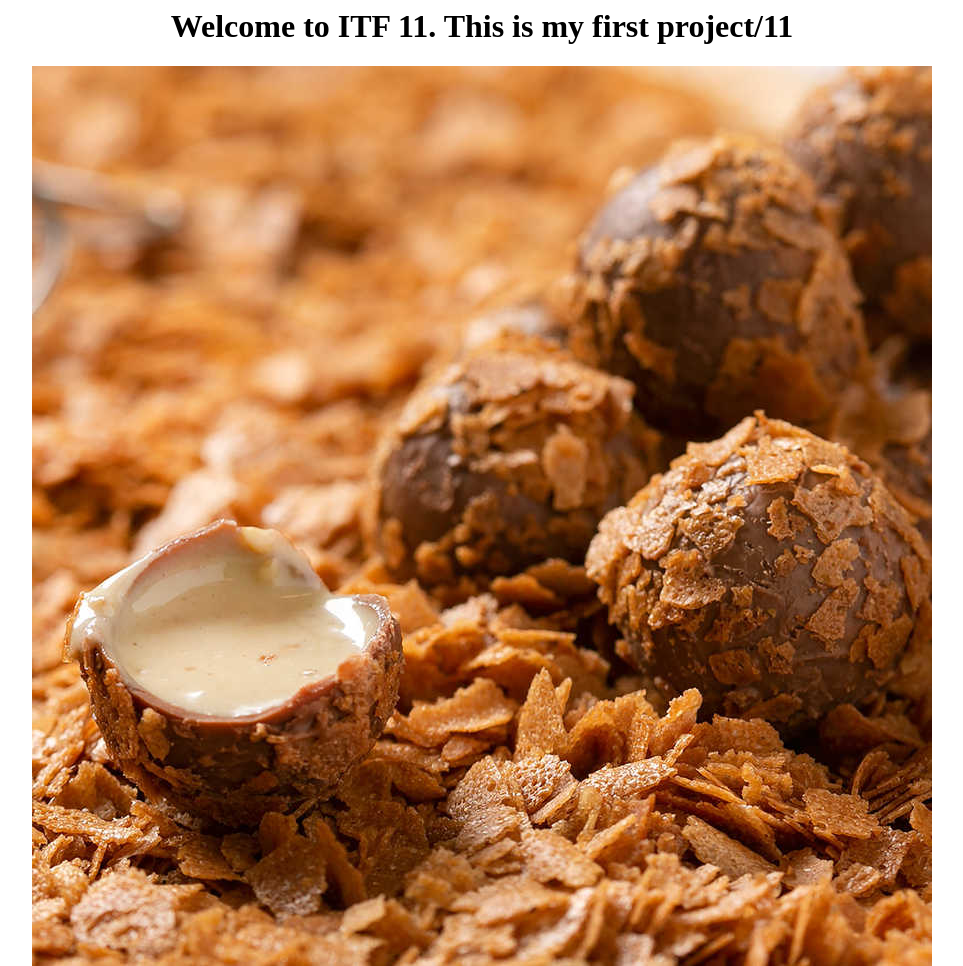
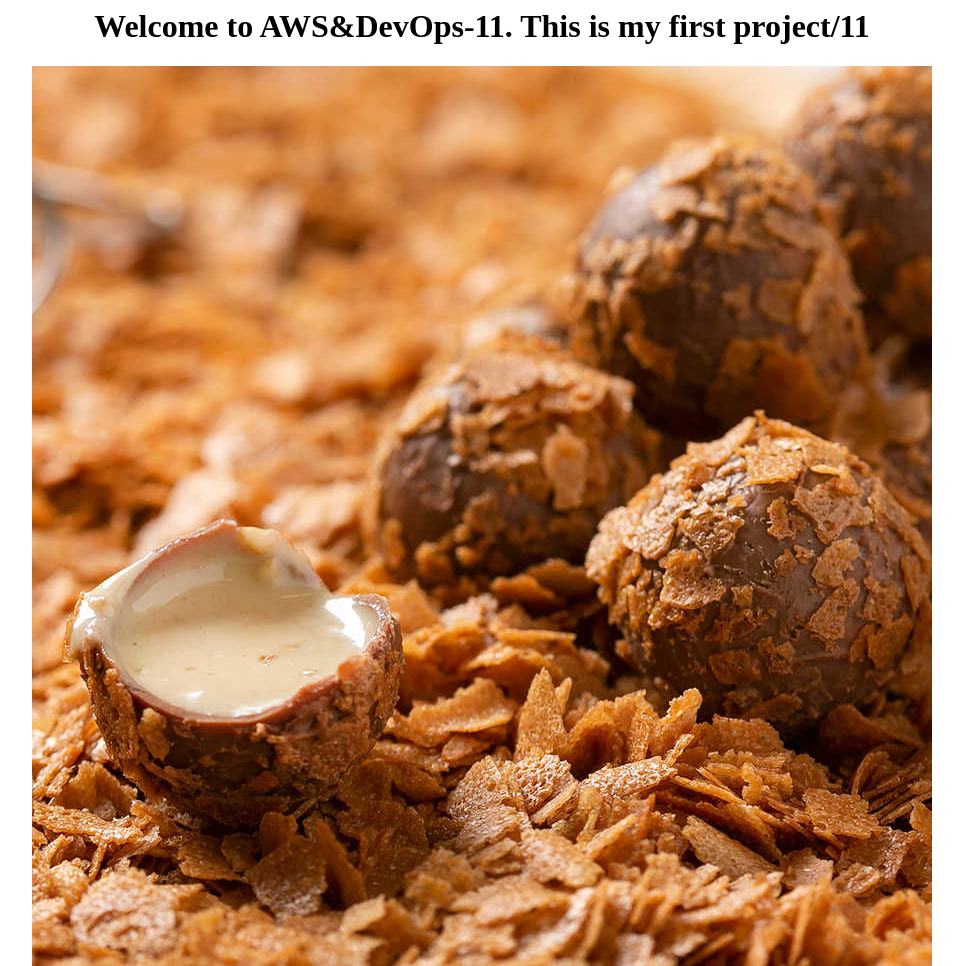
Before and after one commit to awsdevopsteam/ngniex, a plain HTML site: page index.html in a window 1280 px wide. Shown: the whole page, without its empty margins (158-1121 px from the left). Drawn offline with Linux system fonts and the light colour scheme.

Commit message:
Update index.html

```diff
--- a/index.html
+++ b/index.html
@@ -1,9 +1,9 @@
 <html>
 	<head>
-		<title> Welcome to ITF 11 </title>
+		<title> Welcome to AWS&DevOps-11 </title>
 	</head>
 	<body>
-		<center><h1> Welcome to ITF 11. This is my first project/11</h1><center>
-		<center><img src="ryu.jpg" alt="Welcome to ITF 11.This is my first project"</center>
+		<center><h1> Welcome to AWS&DevOps-11. This is my first project/11</h1><center>
+		<center><img src="ryu.jpg" alt="Welcome to AWS&DevOps-11. This is my first project"</center>
 	</body>
 </html
```
